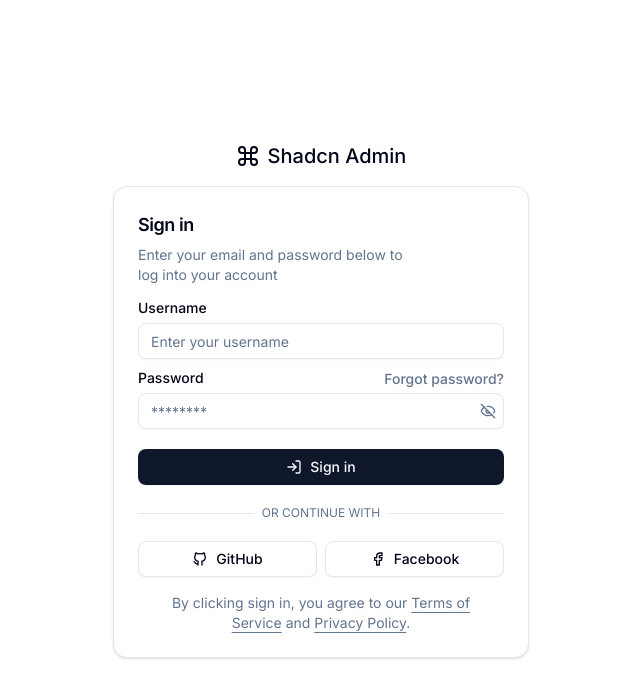
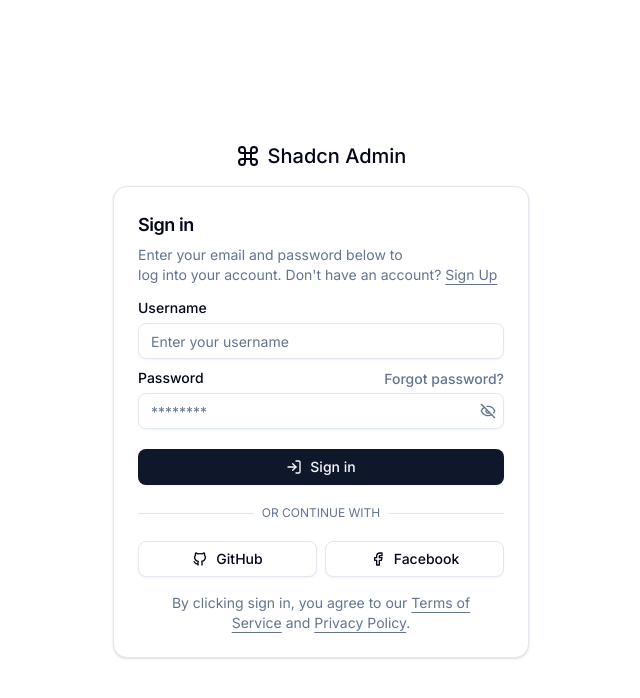
Before and after one commit to Karungg/frontend-pengaduan-masyarakat, a React (Vite) app: page /sign-in in a window 1280 px wide. Shown: the top 698 px of the page, without its empty margins (319-959 px from the left). Built offline with nearby package versions, Linux system fonts and the light colour scheme; no server answers.

Commit message:
chore: modify sign up form

```diff
--- a/src/features/auth/sign-in/index.tsx
+++ b/src/features/auth/sign-in/index.tsx
@@ -1,4 +1,4 @@
-import { useSearch } from '@tanstack/react-router'
+import { Link, useSearch } from '@tanstack/react-router'
 import {
   Card,
   CardContent,
@@ -20,7 +20,13 @@
           <CardTitle className='text-lg tracking-tight'>Sign in</CardTitle>
           <CardDescription>
             Enter your email and password below to <br />
-            log into your account
+            log into your account. Don't have an account?{' '}
+            <Link
+              to='/sign-up'
+              className='hover:text-primary underline underline-offset-4'
+            >
+              Sign Up
+            </Link>
           </CardDescription>
         </CardHeader>
         <CardContent>
--- a/src/features/auth/sign-up/components/sign-up-form.tsx
+++ b/src/features/auth/sign-up/components/sign-up-form.tsx
@@ -22,6 +22,7 @@
       error: (iss) =>
         iss.input === '' ? 'Please enter your email' : undefined,
     }),
+    username: z.string().min(1, 'Please enter your username'),
     password: z
       .string()
       .min(1, 'Please enter your password')
@@ -43,6 +44,7 @@
     resolver: zodResolver(formSchema),
     defaultValues: {
       email: '',
+      username: '',
       password: '',
       confirmPassword: '',
     },
@@ -73,6 +75,19 @@
               <FormLabel>Email</FormLabel>
               <FormControl>
                 <Input placeholder='name@example.com' {...field} />
+              </FormControl>
+              <FormMessage />
+            </FormItem>
+          )}
+        />
+        <FormField
+          control={form.control}
+          name='username'
+          render={({ field }) => (
+            <FormItem>
+              <FormLabel>Username</FormLabel>
+              <FormControl>
+                <Input placeholder='Enter your username' {...field} />
               </FormControl>
               <FormMessage />
             </FormItem>
```
